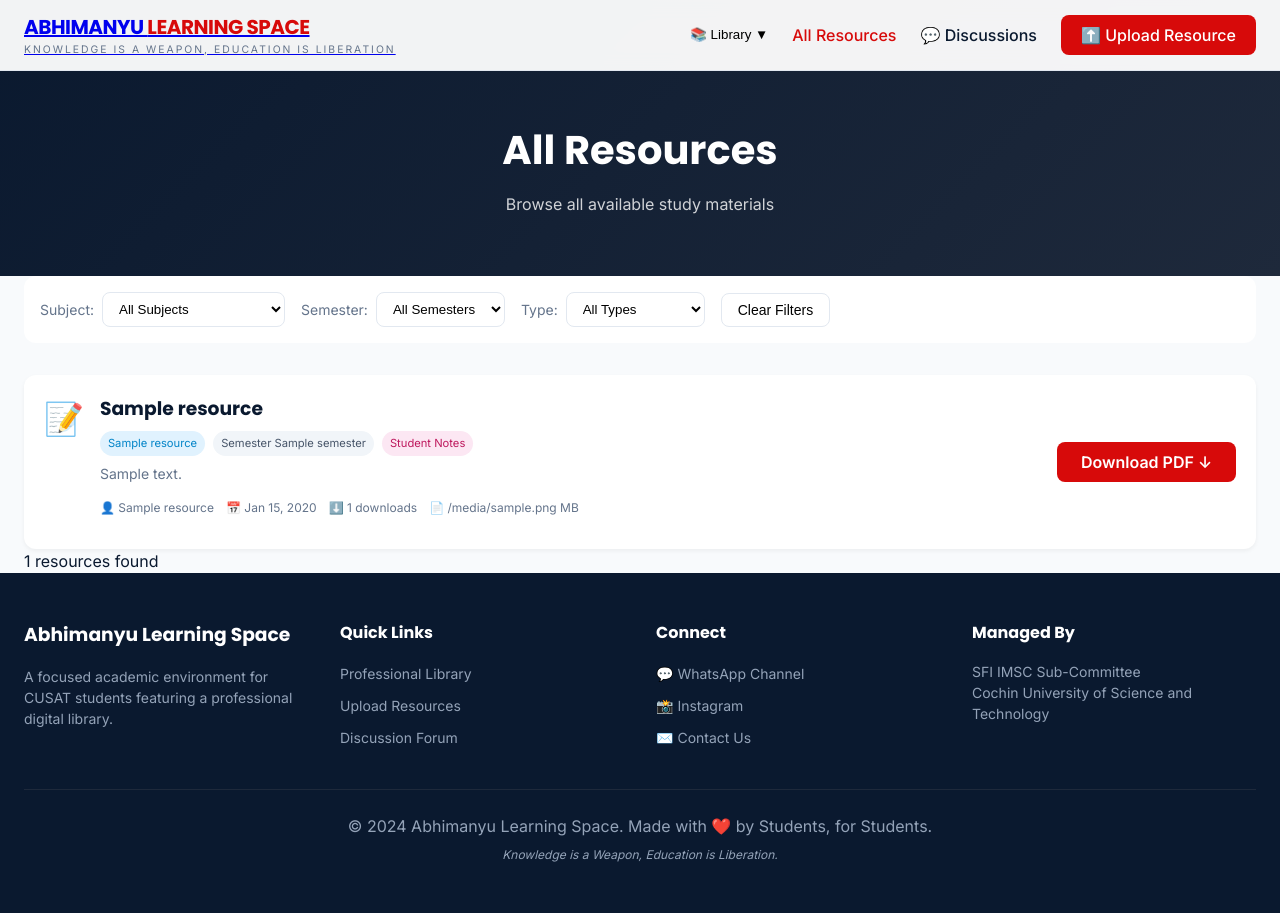
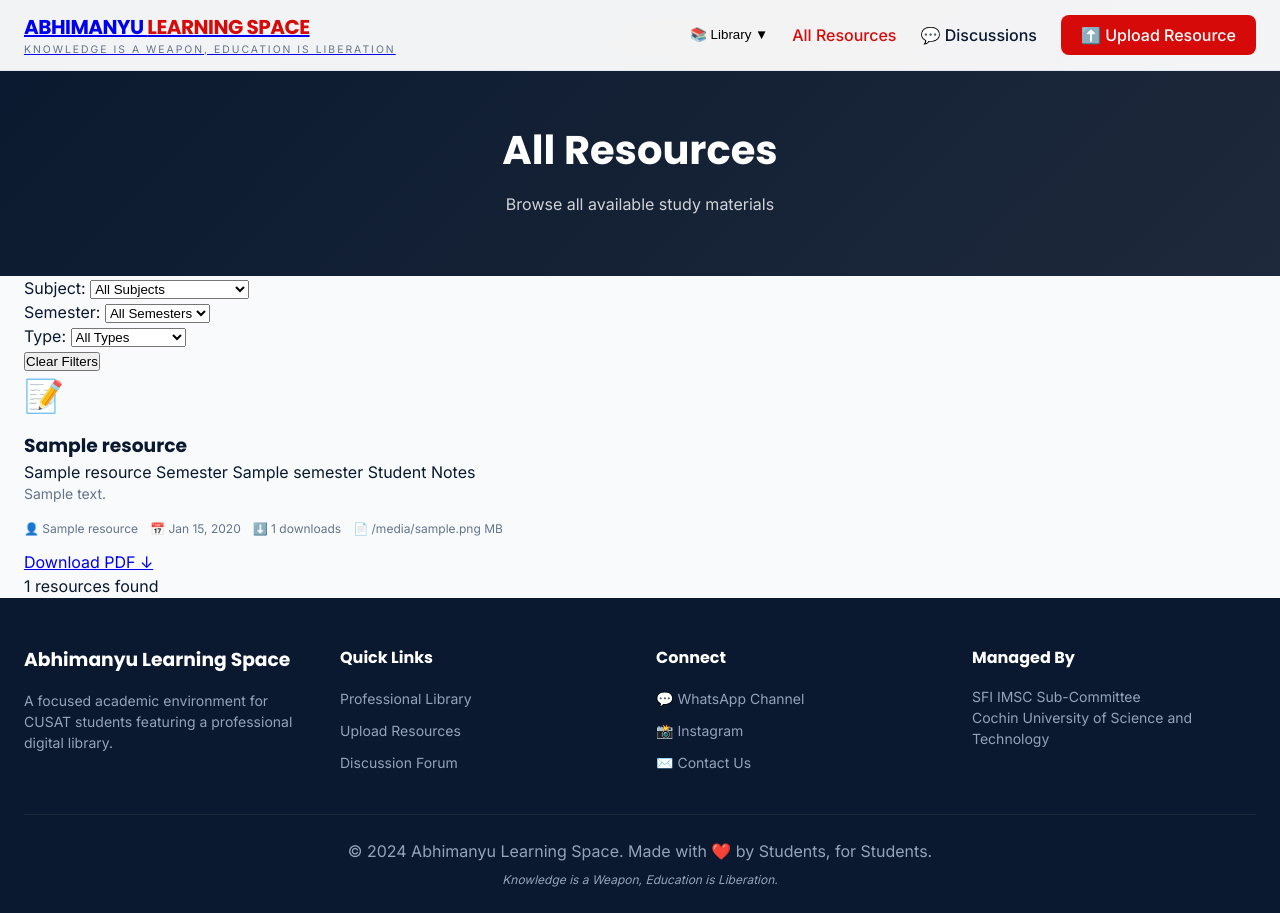
Before and after one commit to Com-Adarsh/library-python, a Flask app: page /resources in a window 1280 px wide. Before the commit the page ends 862 px from the top, so only its background shows below. Run offline with Flask 3, Linux system fonts and the light colour scheme; a database or web service that is not in the repository returns one stand-in record (values such as "Sample title"); some libraries are stand-ins or nearby versions.

Commit message:
Update style.css

```diff
--- a/static/css/style.css
+++ b/static/css/style.css
@@ -441,126 +427,6 @@ h1, h2, h3, h4, h5, h6 {
     text-decoration: underline;
 }
 
-/* Resource List View */
-.resources-list {
-    display: flex;
-    flex-direction: column;
-    gap: 16px;
-}
-
-.resource-item {
-    background: white;
-    border-radius: 12px;
-    padding: 20px;
-    display: flex;
-    justify-content: space-between;
-    align-items: center;
-    flex-wrap: wrap;
-    gap: 16px;
-    box-shadow: 0 2px 4px rgba(0,0,0,0.05);
-    transition: all 0.3s;
-}
-
-.resource-item:hover {
-    box-shadow: 0 4px 12px rgba(0,0,0,0.1);
-}
-
-.resource-info {
-    display: flex;
-    gap: 16px;
-    flex: 1;
-}
-
-.resource-details {
-    flex: 1;
-}
-
-.resource-badges {
-    display: flex;
-    flex-wrap: wrap;
-    gap: 8px;
-    margin: 8px 0;
-}
-
-.badge {
-    font-size: 0.7rem;
-    padding: 4px 8px;
-    border-radius: 20px;
-}
-
-.subject-badge {
-    background: #E0F2FE;
-    color: #0284C7;
-}
-
-.semester-badge {
-    background: #F1F5F9;
-    color: #475569;
-}
-
-.category-badge {
-    background: #FCE7F3;
-    color: #BE185D;
-}
-
-.download-btn {
-    background: #D70A0A;
-    color: white;
-    padding: 10px 24px;
-    border-radius: 8px;
-    text-decoration: none;
-    font-weight: 600;
-    white-space: nowrap;
-}
-
-.download-btn:hover {
-    background: #B00808;
-}
-
-/* Filters */
-.filters-bar {
-    display: flex;
-    flex-wrap: wrap;
-    gap: 16px;
-    align-items: center;
-    margin-bottom: 32px;
-    padding: 16px;
-    background: white;
-    border-radius: 12px;
-}
-
-.filter-group {
-    display: flex;
-    align-items: center;
-    gap: 8px;
-}
-
-.filter-group label {
-    font-size: 0.875rem;
-    color: #64748B;
-}
-
-.filter-group select {
-    padding: 8px 12px;
-    border: 1px solid #E2E8F0;
-    border-radius: 8px;
-    background: white;
-    cursor: pointer;
-}
-
-.btn-clear {
-    background: none;
-    border: 1px solid #E2E8F0;
-    padding: 8px 16px;
-    border-radius: 8px;
-    cursor: pointer;
-    font-size: 0.875rem;
-}
-
-.btn-clear:hover {
-    background: #F1F5F9;
-}
-
 /* Page Header */
 .page-header {
     background: linear-gradient(135deg, #0A192F 0%, #1E293B 100%);
```
Also changed, not shown: other parts of static/css/style.css (+19 -245 lines).
